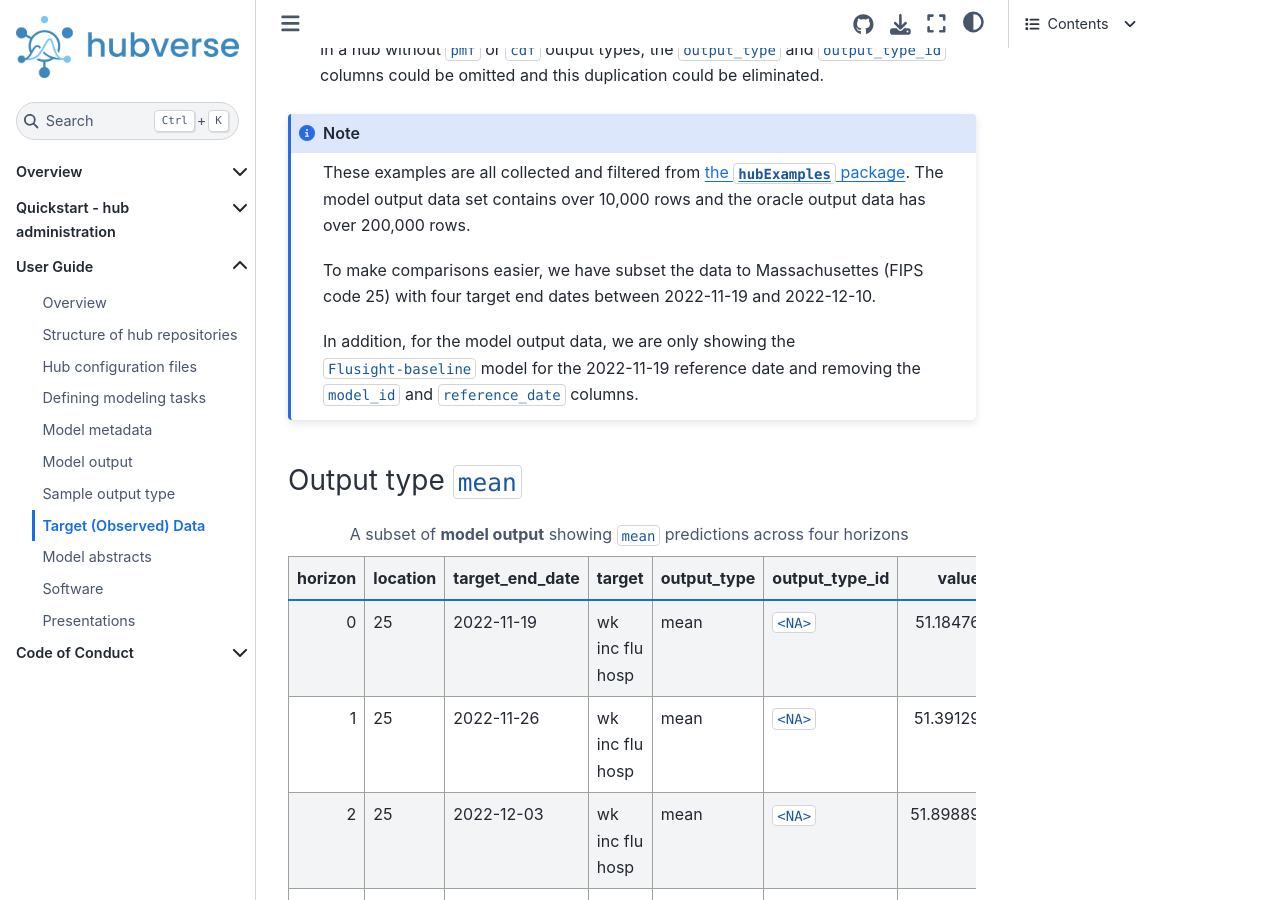
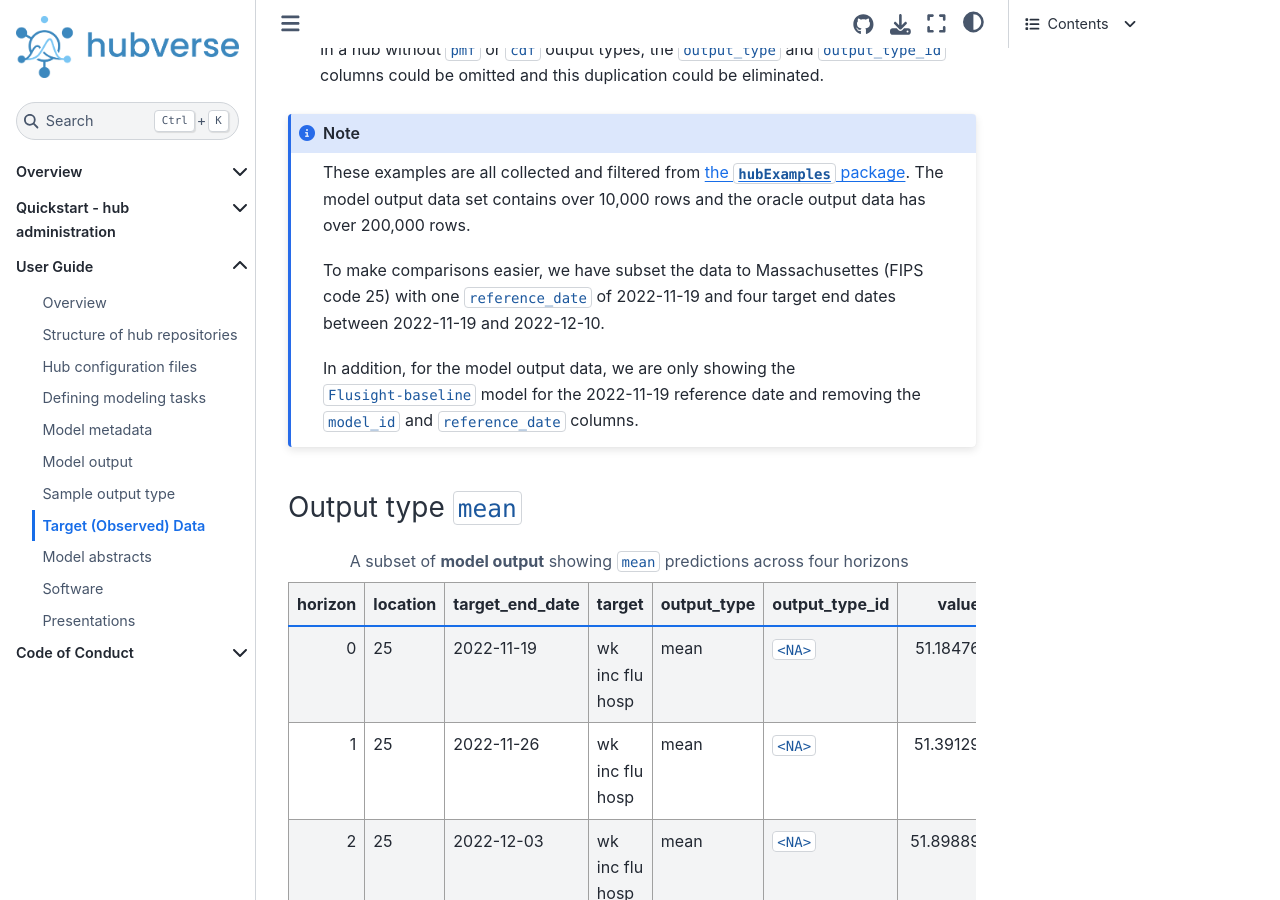
Before and after one commit to hubverse-org/hubDocs, a Sphinx documentation site: the page built from docs/source/user-guide/target-data.md, in a window 1280 px wide and 900 px high, scrolled down 7203 px. Built offline with Sphinx 7.4.7 and the Sphinx Book theme 1.1.4, drawn with Linux system fonts in a browser that asks for light colours; comment, search, counter and statistics services are not loaded; some of the changed text lies outside the part shown.

Commit message:
Apply suggestions from code review
Co-authored-by: Evan Ray <elray1@users.noreply.github.com>

```diff
--- a/docs/source/user-guide/target-data.md
+++ b/docs/source/user-guide/target-data.md
@@ -291,7 +292,7 @@ These examples are all collected and filtered from [the `hubExamples` package](h
 10,000 rows and the oracle output data has over 200,000 rows.
 
 To make comparisons easier, we have subset the data to Massachusettes (FIPS code
-25) with four target end dates between 2022-11-19 and 2022-12-10.
+25) with one `reference_date` of 2022-11-19 and four target end dates between 2022-11-19 and 2022-12-10.
 
 In addition, for the model output data, we are only showing the
 `Flusight-baseline` model for the 2022-11-19 reference date and removing the
```
Also changed, not shown: other parts of docs/source/user-guide/target-data.md (+5 -4 lines).
